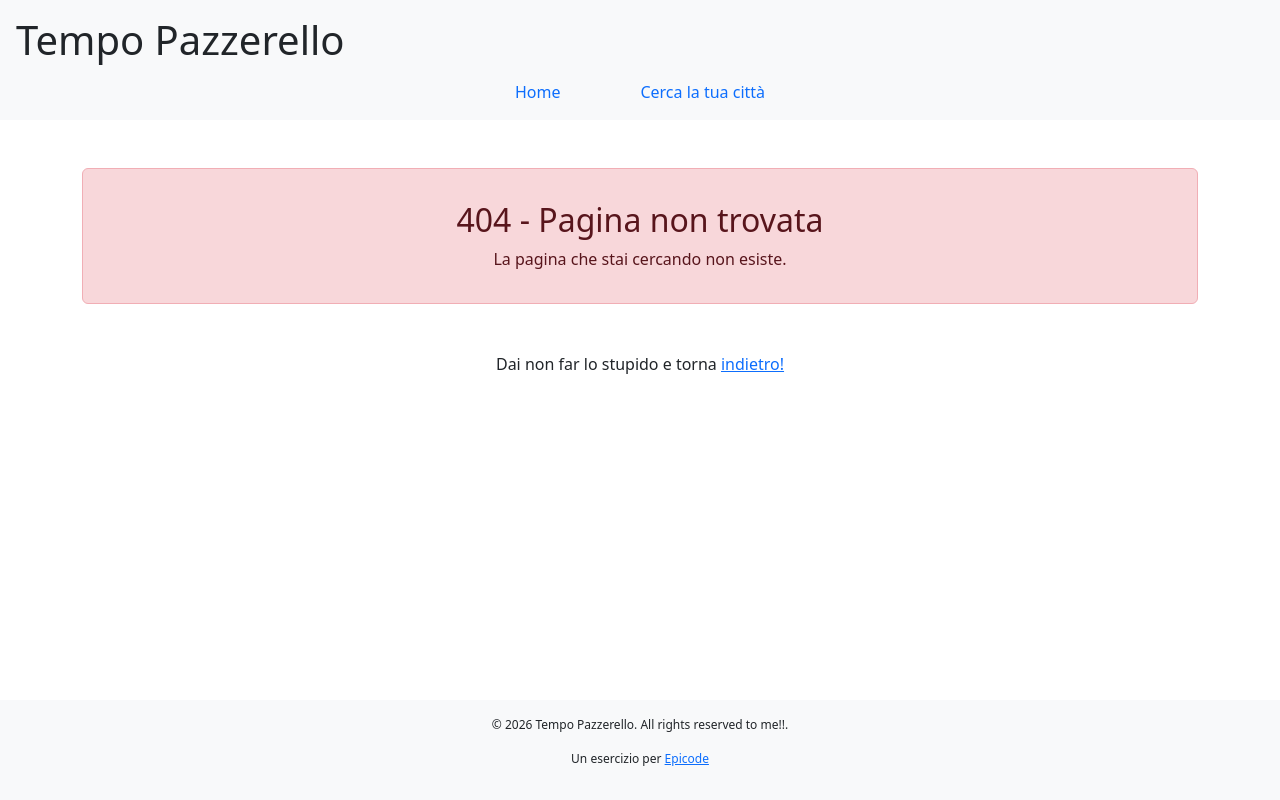
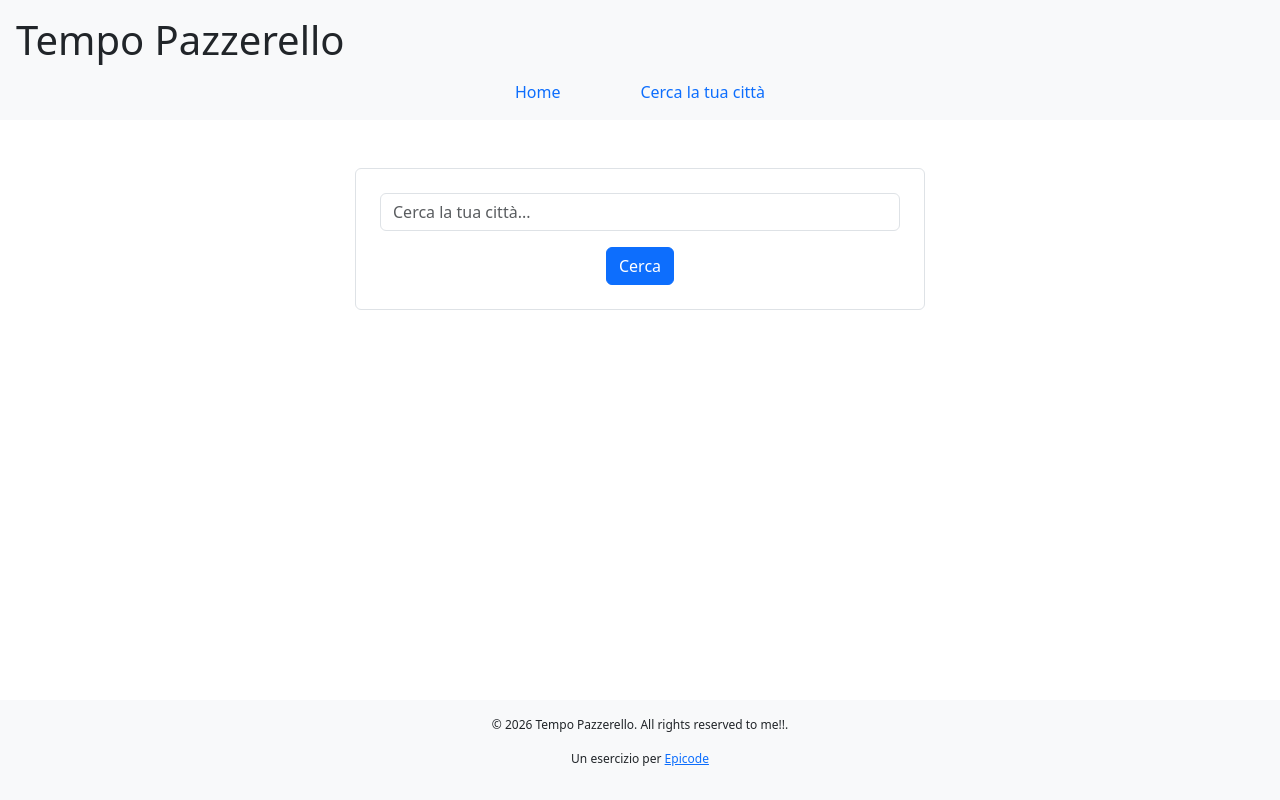
Before and after one commit to Dedes53/u3-w10-d5-weekly-project, a React (Vite) app: page /search in a window 1280 px wide. Built offline with nearby package versions, Linux system fonts and the light colour scheme.

Commit message:
CitySearch

```diff
--- a/src/App.jsx
+++ b/src/App.jsx
@@ -7,6 +7,7 @@ import FooterComponent from "./component/FooterComponent";
 
 // component dinamici
 import Home from "./component/Home";
+import CitySearch from "./component/CitySearch";
 import DetailCity from "./component/DetailCity";
 
 import PageNotFound from "./component/PageNotFound";
@@ -27,6 +28,7 @@ function App() {
 
         <Routes>
           <Route path="/" element={<Home />} />
+          <Route path="/search" element={<CitySearch />} />
           {/* per le card delle città */}
           <Route path="/city/:cityName" element={<DetailCity />} />
           <Route path="*" element={<PageNotFound />} />
--- /dev/null
+++ b/src/component/CitySearch.jsx
@@ -0,0 +1,21 @@
+import { Container } from "react-bootstrap";
+import { Row, Col } from "react-bootstrap";
+
+const CitySearch = function () {
+    return (
+        <Container className="mb-5 main text-center mt-5">
+            <Row>
+                <Col md={6} className="mx-auto border border-1 boxshadow p-4 rounded">
+                    <form action="">
+                        <input type="text" placeholder="Cerca la tua città..." className="form-control" />
+                        <button type="submit" className="btn btn-primary mt-3">Cerca</button>
+                    </form>
+                </Col>
+            </Row>
+
+
+        </Container>
+    )
+}
+
+export default CitySearch;
--- a/src/component/DetailCity.jsx
+++ b/src/component/DetailCity.jsx
@@ -127,7 +127,7 @@ const DetailCity = function () {
                     .map((item, index) => {
                         const date = new Date(item.dt * 1000);
                         return (
-                            <div key={index} className="col-md-4 col-lg-2.5">
+                            <div key={index} className="col-md-4 col-lg-2 mx-auto">
                                 <div className="card text-center h-100">
                                     <div className="card-body">
                                         <h6 className="card-title">
```
